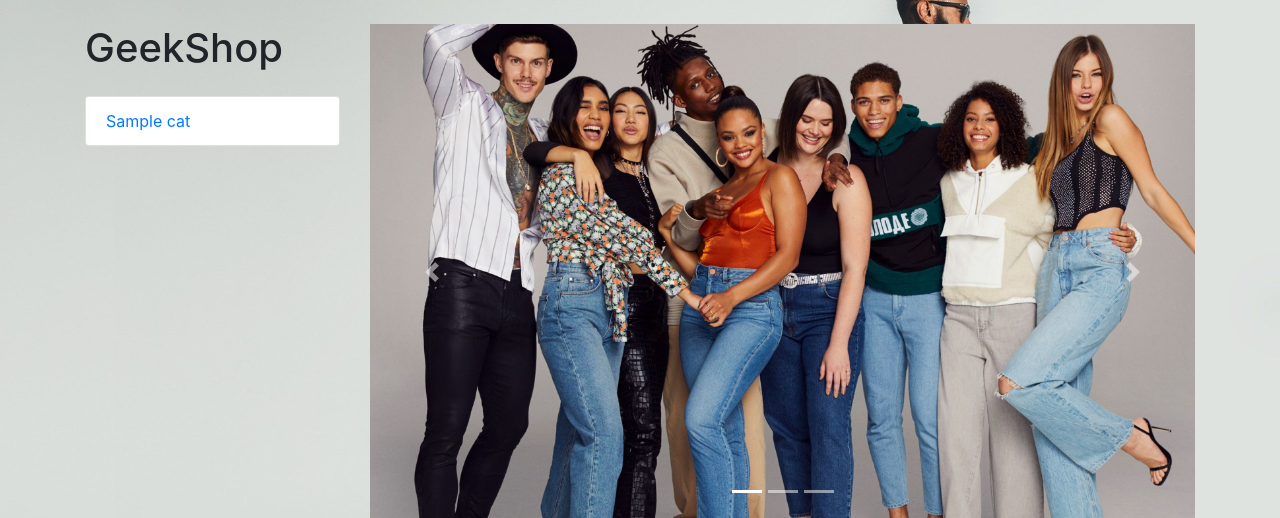
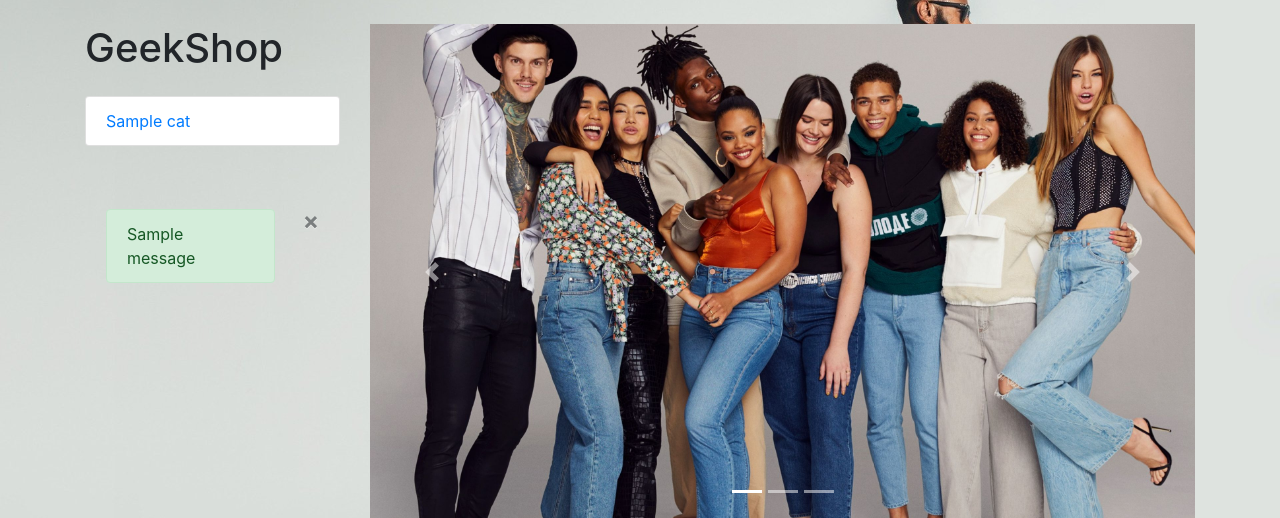
Before and after one commit to Wrexan/geekshop_2, a Django app: template products/templates/products/products.html in a window 1280 px wide. Shown: the part 56-574 px from the top of the page. Run offline with Django 3.2, Linux system fonts and the light colour scheme; the template is opened without the code that fills it: most values are stand-ins (such as "Sample title", 1, 10 or a date in 2020); grey boxes marked "Sample" are stand-in pictures; one stand-in notice (Sample message) is shown; some libraries are stand-ins or nearby versions.

Commit message:
add total_sum and total_quantity to profile/baskets, fixed error color and other

```diff
--- a/baskets/templates/baskets/baskets.html
+++ b/baskets/templates/baskets/baskets.html
@@ -1,6 +1,6 @@
 {% if baskets %}
     <h4 class="mt-3 mb-3 d-flex justify-content-between align-items-center mb-3">
-    Корзина <span class="badge badge-secondary badge-pill">3</span>
+    Корзина <span class="badge badge-secondary badge-pill">{{ total_quantity }}</span>
 </h4>
     {% for item in baskets %}
         <div class="card mb-3">
@@ -29,7 +29,7 @@
     <div class="card mb-3">
         <div class="card-footer">
             <p class="float-left">Итого</p>
-            <h4 class="float-right">2 390 руб.</h4>
+            <h4 class="float-right">{{ total_sum }} руб.</h4>
         </div>
     </div>
     <button type="button" class="btn btn-success btn-lg float-right">Оформить</button>
--- a/products/templates/products/products.html
+++ b/products/templates/products/products.html
@@ -18,6 +18,27 @@
                         <a href="#" class="list-group-item">{{cat.name}}</a>
                     {% endfor %}
                 </div>
+                {% if messages or errors %}
+                    <div class="alert alert-dismissible fade show" role="alert"
+                         style="margin-top: 50px;">
+                        {% if messages %}
+                            {% for message in messages %}
+                                {% if message.tags == "error"%}
+                                    <div class="alert alert-danger">
+                                        {{ message }}
+                                    </div>
+                                {% else %}
+                                    <div class="alert alert-success">
+                                        {{ message }}
+                                    </div>
+                                {% endif %}
+                            {% endfor %}
+                        {% endif %}
+                        <button type="button" class="close" data-dismiss="alert" aria-label="Close">
+                            <span aria-hidden="true">&times;</span>
+                        </button>
+                    </div>
+                {% endif %}
 
             </div>
             <!-- /.col-lg-3 -->
@@ -62,10 +83,10 @@
                             </a>
                             <div class="card-body">
                                 <h4 class="card-title">
-                                    <a href="#">{{ item.title }}</a>
+                                    <a href="#">{{ item.name }}</a>
                                 </h4>
                                 <h5>{{ item.price }} руб.</h5>
-                                <p class="card-text">{{ item.text }}</p>
+                                <p class="card-text">{{ item.description }}</p>
                             </div>
                             <div class="card-footer text-center">
                                 <a class="btn btn-outline-success" href="{% url 'baskets:basket_add' item.id %}">
--- a/users/templates/users/profile.html
+++ b/users/templates/users/profile.html
@@ -57,7 +57,8 @@
                     </div>
                 </form>
                 {% if messages or form.errors %}
-                    <div class="alert {% if messages %} alert-success {% else %} alert-warning {% endif %} alert-dismissible fade show" role="alert"
+                    <div class="alert {% if messages %} alert-success {% else %} alert-warning {% endif %} alert-dismissible fade show"
+                         role="alert"
                          style="margin-top: 50px;">
                         {% if messages %}
                             {% for message in messages %}
```
Also changed, not shown: baskets/views.py (+6 -2 lines), users/views.py (+11 -1 lines).
